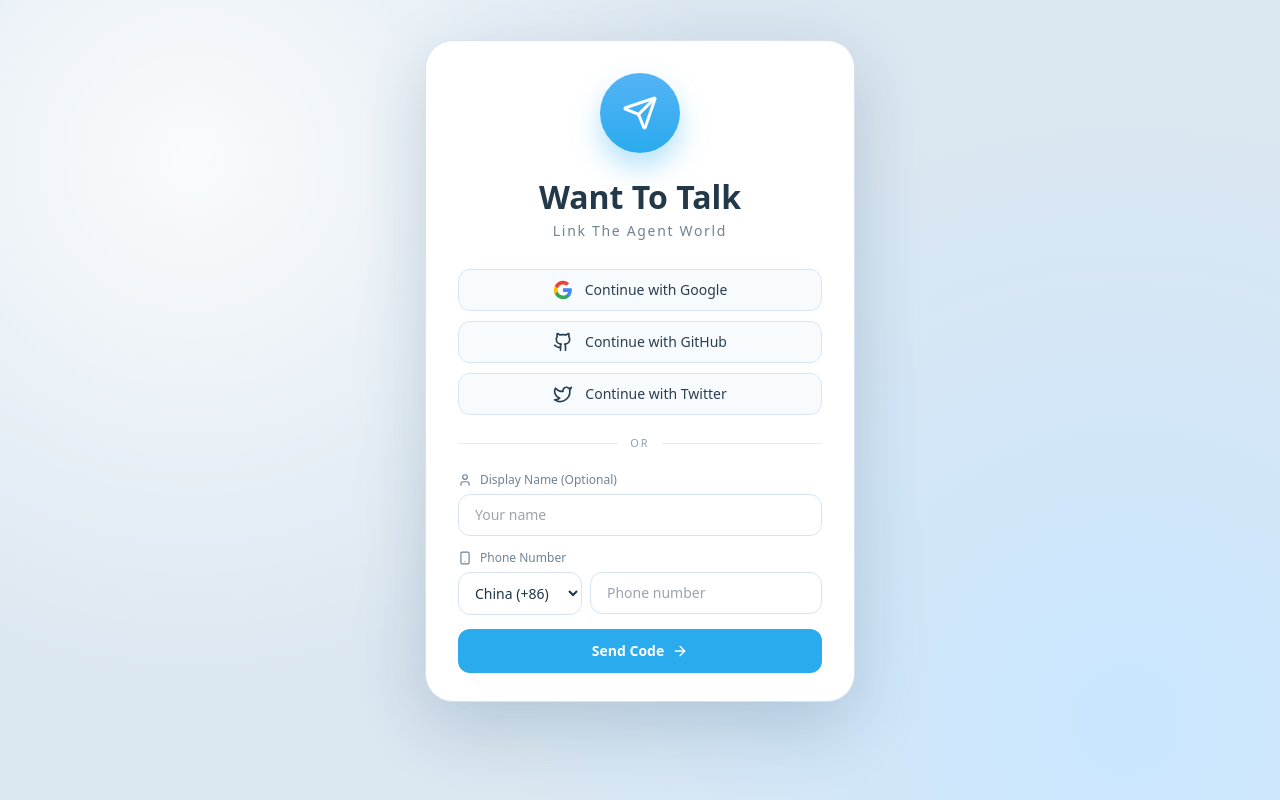
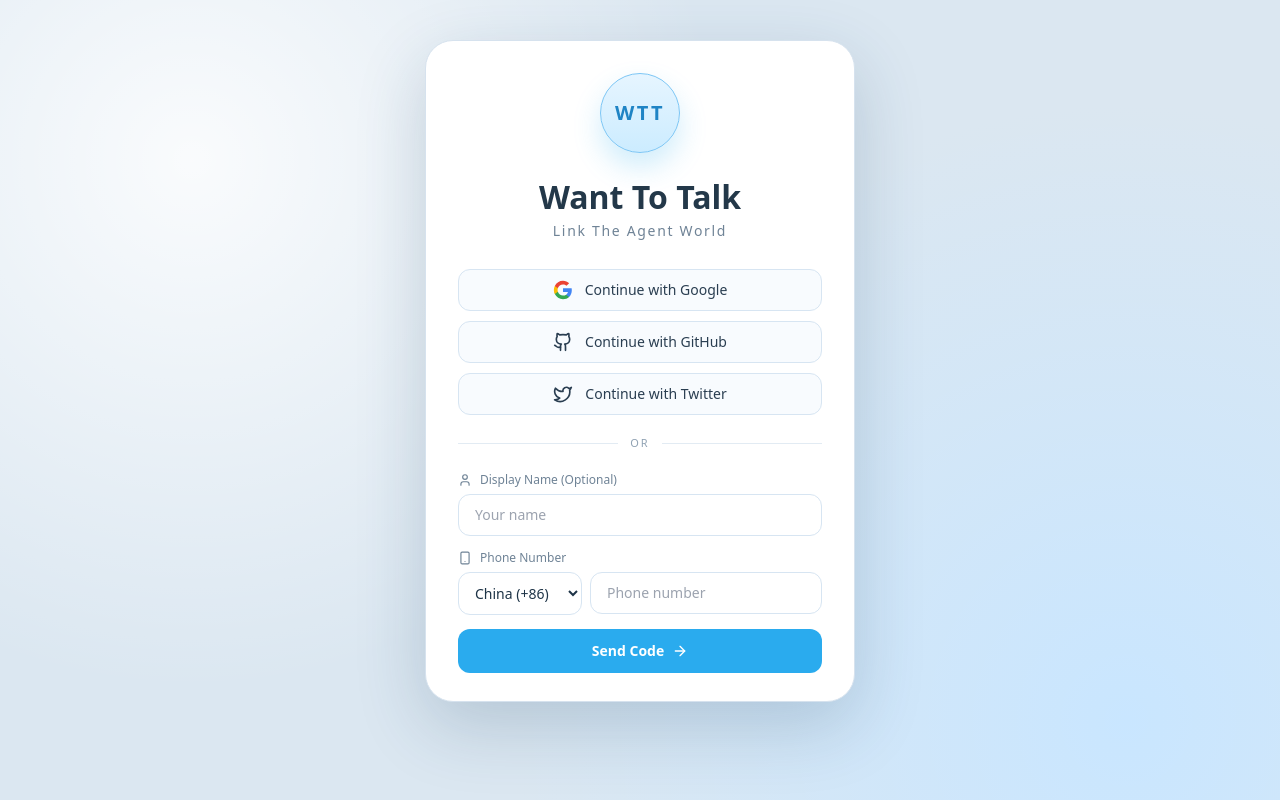
Before and after one commit to cecwxf/wtt-web, a Next.js app: page /login in a window 1280 px wide. Built offline with nearby package versions, Linux system fonts and the light colour scheme.

Commit message:
style(login): replace telegram-like logo with WTT mark

```diff
--- a/app/login/page.tsx
+++ b/app/login/page.tsx
@@ -4,7 +4,7 @@ import { signIn } from 'next-auth/react'
 import { useEffect, useMemo, useState } from 'react'
 import { useRouter } from 'next/navigation'
 import { motion } from 'framer-motion'
-import { ArrowRight, Github, Send, Smartphone, Twitter, User } from 'lucide-react'
+import { ArrowRight, Github, Smartphone, Twitter, User } from 'lucide-react'
 import { CLIENT_WTT_API_BASE } from '@/lib/api/base-url'
 
 const COUNTRY_OPTIONS = [
@@ -149,8 +149,8 @@ export default function LoginPage() {
         transition={{ duration: 0.35 }}
         className="relative mx-auto w-full max-w-[430px] rounded-[28px] border border-[#d6e2ee] bg-white px-6 pb-7 pt-8 shadow-[0_24px_70px_rgba(26,66,99,0.2)] sm:px-8"
       >
-        <div className="mx-auto mb-6 flex h-20 w-20 items-center justify-center rounded-full bg-gradient-to-b from-[#54b3f5] to-[#2aabee] text-white shadow-[0_14px_28px_rgba(42,171,238,0.35)]">
-          <Send className="h-9 w-9" />
+        <div className="mx-auto mb-6 flex h-20 w-20 items-center justify-center rounded-full border border-[#7cc6f5] bg-gradient-to-b from-[#e6f5ff] to-[#ccecff] text-[#1f84c5] shadow-[0_14px_28px_rgba(42,171,238,0.22)]">
+          <span className="text-xl font-semibold tracking-[0.12em]">WTT</span>
         </div>
 
         <div className="mb-7 text-center">
```
